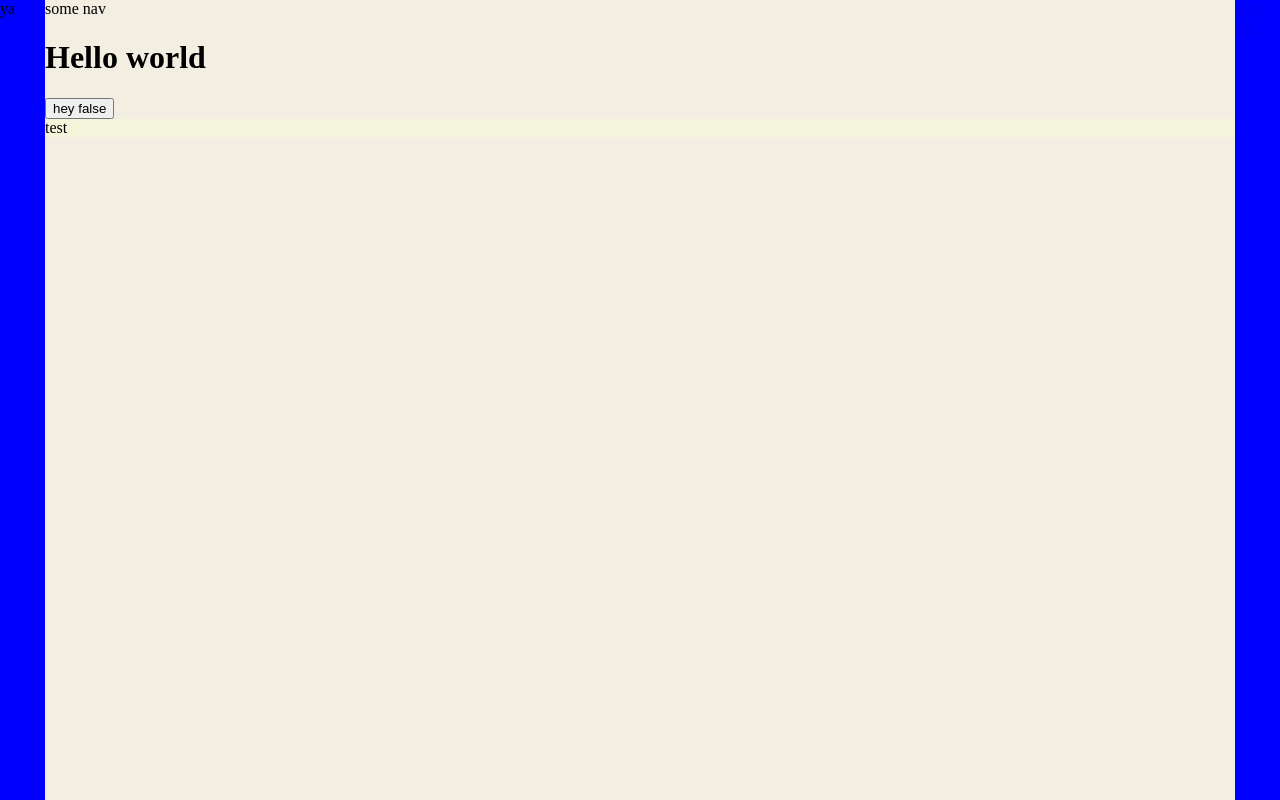
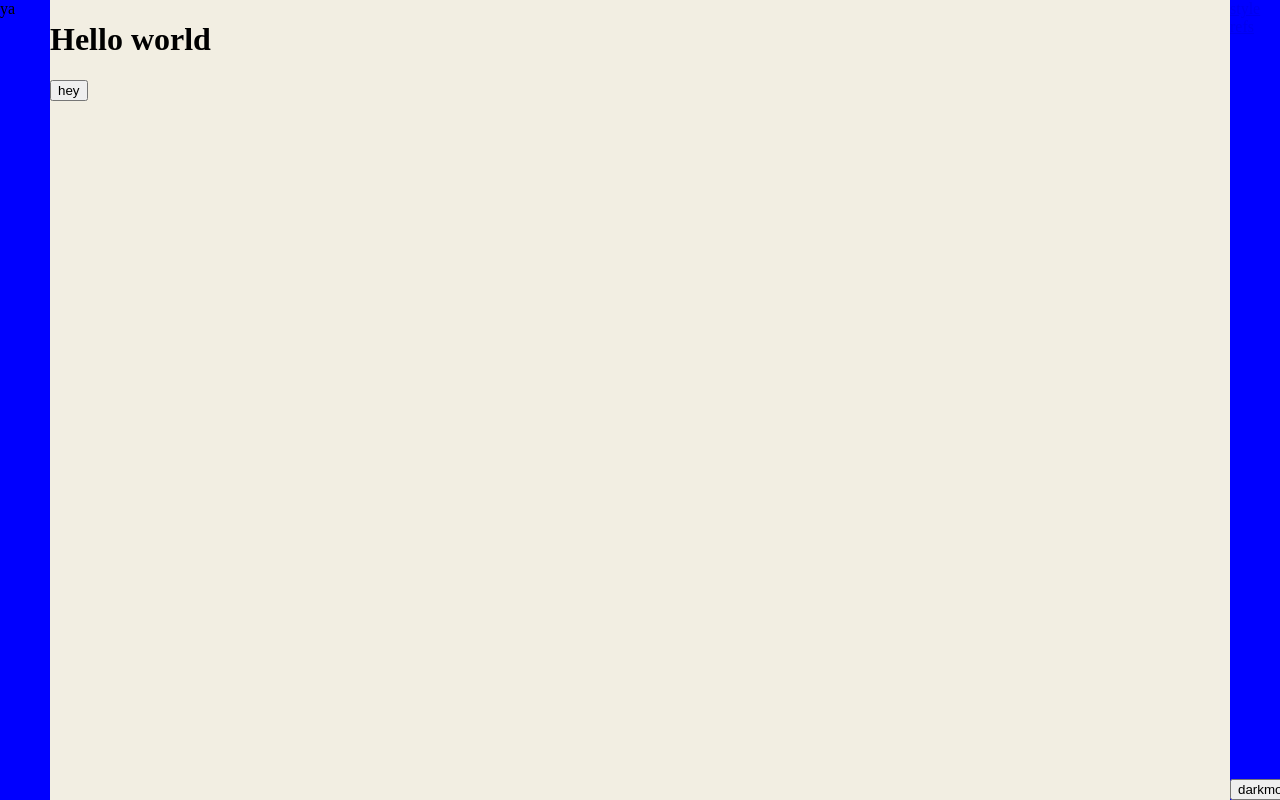
Before and after one commit to SuperArmadilloDev/portfolliet, a SvelteKit app: page / in a window 1280 px wide. Built offline with nearby package versions, Linux system fonts and the light colour scheme.

Commit message:
added darkmode

```diff
--- a/src/components/inputs/Button/Button.svelte
+++ b/src/components/inputs/Button/Button.svelte
@@ -12,7 +12,7 @@
   };
 
   // DYNAMIC
-  $: defaultClass = combStyle ? 'aaaaa' : 'bbb';
+  $: defaultClass = combStyle ? 'other-class' : 'some-class';
   /*************/
 </script>
 
@@ -39,7 +39,6 @@
     {...buttonProps}
   >
     <slot />
-    {combStyle}
   </button>
 {/if}
 
--- a/src/routes/+layout.svelte
+++ b/src/routes/+layout.svelte
@@ -8,12 +8,15 @@
       window.document.body.classList.toggle('dark-mode');
     }
   });
+
+  function darkMode() {
+    window.document.body.classList.toggle('dark-mode');
+  }
 </script>
 
 <aside class="side-elem">ya</aside>
 
 <main class="center-elem">
-  <nav>some nav</nav>
   <slot />
 </main>
 
@@ -23,6 +26,8 @@
   {:else}
     <a href="/style-refs">style refs</a>
   {/if}
+
+  <Button on:click={darkMode} class="position-bottom">darkmode</Button>
 </aside>
 
 <style lang="scss">
@@ -44,13 +49,27 @@
 
   .side-elem {
     height: 100vh;
-    width: 45px;
+    width: 50px;
     background-color: aqua;
     position: sticky;
     top: 0px;
+    overflow: hidden;
 
     @include sm {
       background-color: blue;
     }
   }
+
+  .position {
+    &-bottom {
+      position: absolute;
+      bottom: 0;
+    }
+  }
+
+  .side-elem :global(.position-bottom) {
+    @extend .position-bottom;
+    bottom: 0;
+    left: 0;
+  }
 </style>
--- a/src/routes/+page.svelte
+++ b/src/routes/+page.svelte
@@ -13,11 +13,7 @@
 </svelte:head>
 
 <h1>Hello world</h1>
-<Button class="connard" on:click={darkMode}>hey</Button>
-<div class="tst">test</div>
+<Button on:click={darkMode}>hey</Button>
 
 <style>
-  .tst {
-    background-color: beige;
-  }
 </style>
--- a/src/routes/style-refs/+page.svelte
+++ b/src/routes/style-refs/+page.svelte
@@ -1,2 +1 @@
-<h1>about</h1>
-<p>this is the about page.</p>
+<h1>Style Reference</h1>
```
Also changed, not shown: 1 other file (tests, documents, lock files or other folders).
